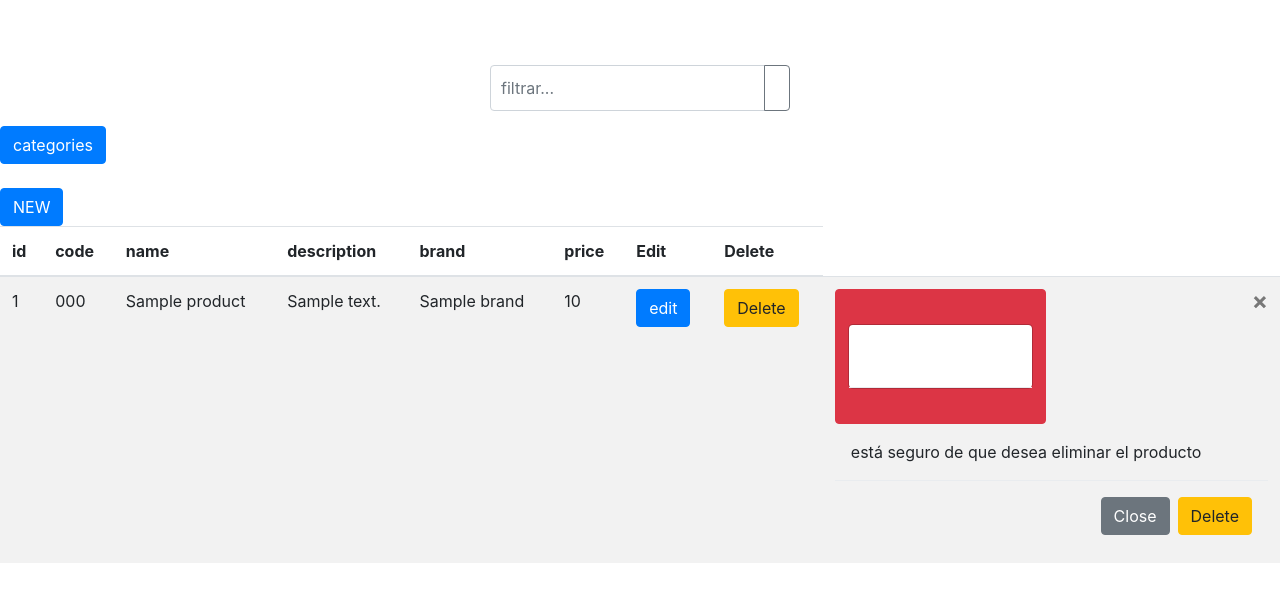
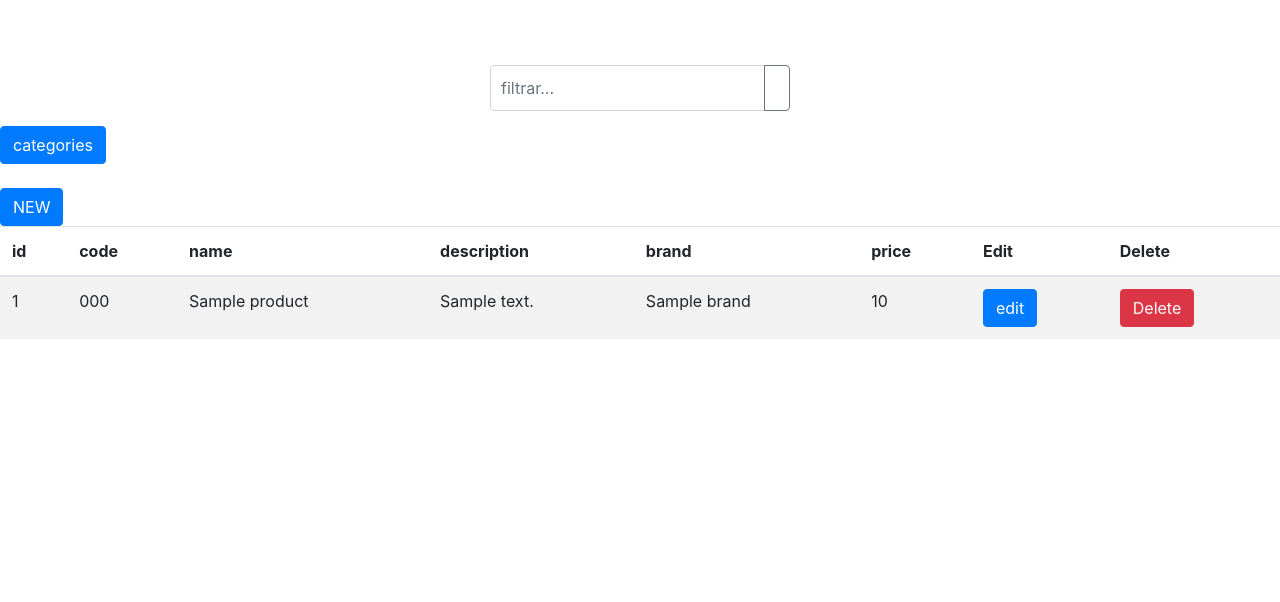
Before and after one commit to edwinchucho/PruebaDeSymfony, a Symfony app: template templates/product/index.html.twig in a window 1280 px wide. Shown: the top 602 px of the page. Run offline with Twig, Linux system fonts and the light colour scheme; the template is opened without the code that fills it: most values are stand-ins (such as "Sample title", 1, 10 or a date in 2020); some libraries are stand-ins or nearby versions.

Commit message:
con confirmacion de delete

```diff
--- a/templates/product/index.html.twig
+++ b/templates/product/index.html.twig
@@ -67,10 +67,7 @@
                             <a class="btn btn-primary" href="{{ path('product_edit', {'id': product.id}) }}">edit</a>
                         </td>
                         <td>
-                            <a class="btn btn-warning js-delete" data-url="{{ path('product_delete', {'id': product.id}) }}">Delete</a>
-                        </td>
-                        <td>
-                            <button type="button" class="btn btn-danger js-deleteItem" data-toggle="modal" data-target="#exampleModalCenter" data-url="{{ path('product_delete', {'id': product.id}) }}>
+                            <button type="button" class="btn btn-danger js-deleteItem" data-toggle="modal" data-target="#exampleModalCenter" data-url="{{ path('product_delete', {'id': product.id}) }}">
                                 Delete
                             </button>
                         </td>
```
Also changed, not shown: src/Controller/ProductController.php (+4 -5 lines).
